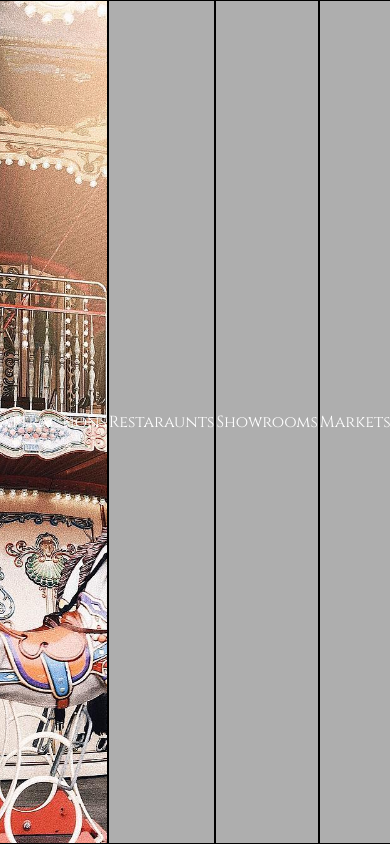
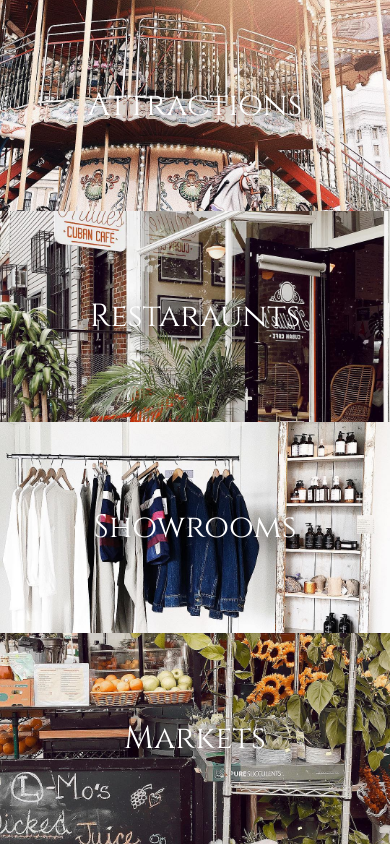
Before and after one commit to LuckyTny/slideLight, a plain HTML site: page index.html in a window 390 px wide. Drawn offline with Linux system fonts and the light colour scheme.

Commit message:
all Imgs and Media queries has been added

```diff
--- a/css/style.css
+++ b/css/style.css
@@ -21,8 +21,11 @@ padding: 0;
     align-items: center;
     flex-basis: 25%;
     background-color: #aeaeae;
-    border: 1px solid black;
     transition: all 0.3s;
+}
+span{
+    font-size: 2rem;
+    text-shadow: 5px 5px 20px #000;
 }
 .item:hover {
     flex-basis: 50%;
@@ -31,3 +34,28 @@ padding: 0;
     background: url(../img/1.jpg) no-repeat center center;
     background-size: cover;
 }
+.item-2 {
+    background: url(../img/37377953.jpg) no-repeat center center;
+    background-size: cover;
+}
+.item-3 {
+    background: url(../img/20398618.jpg) no-repeat center center;
+    background-size: cover;
+}
+.item-4 {
+    background: url(../img/37317895.jpg) no-repeat center center;
+    background-size: cover;
+}
+@media (max-width: 640px) {
+    .slider {
+        height: 100vh;
+        flex-flow: column;
+    }
+    .item {
+        width: 100%;
+    }
+    .item:hover {
+        flex-grow: 30%;
+    }
+
+}
```
